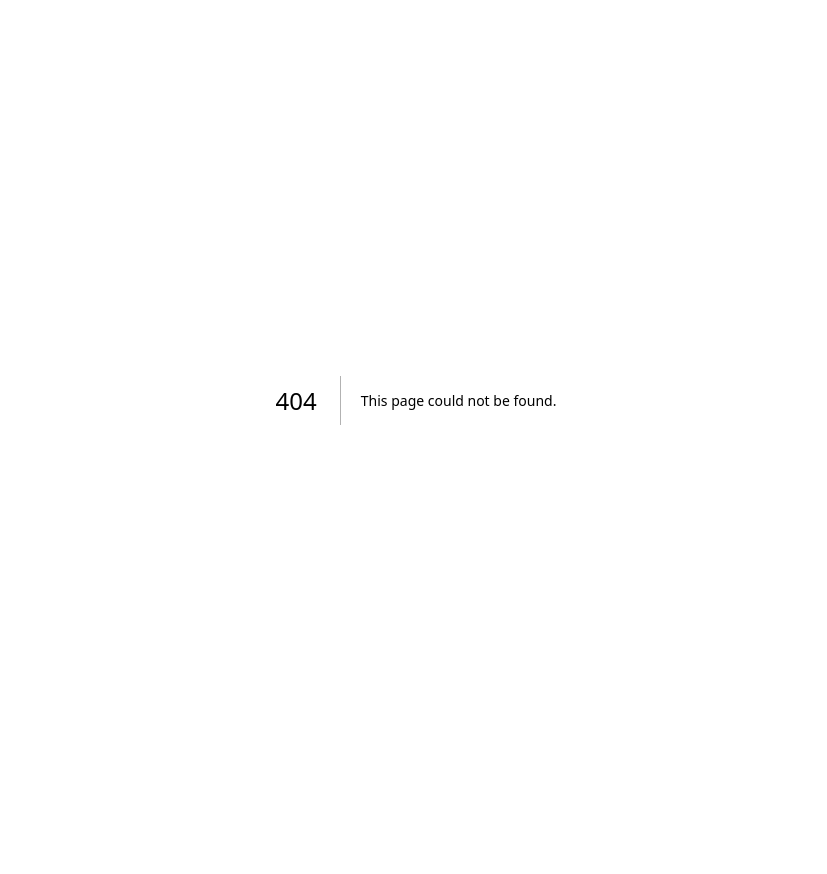
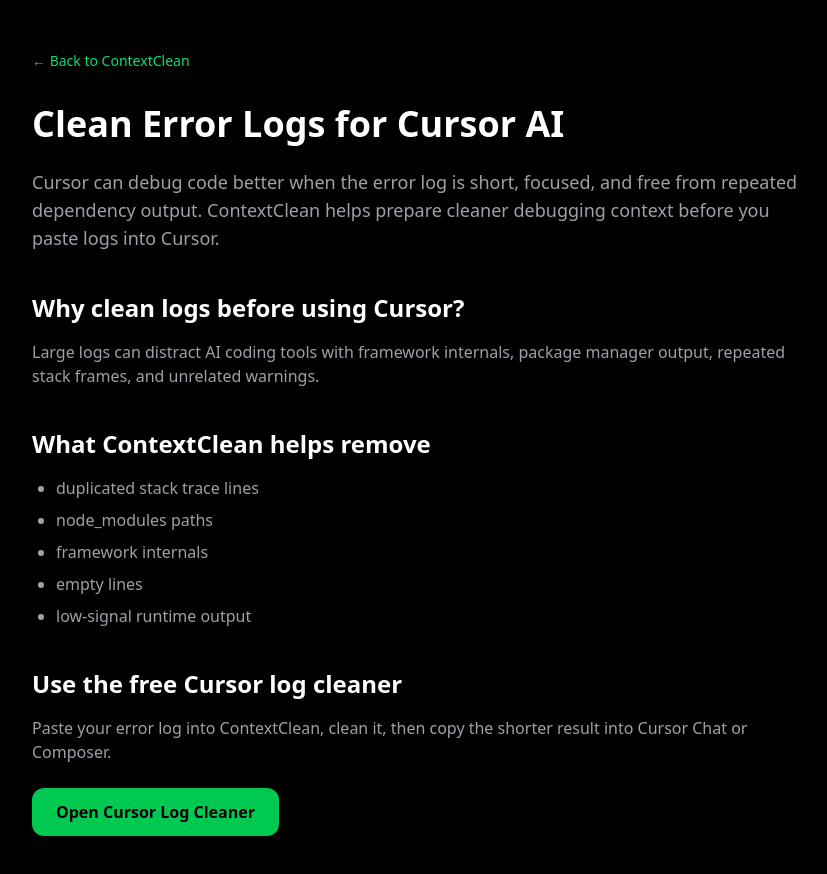
Before and after one commit to hyuchao25/contextclean, a Next.js app: page /clean-error-log-for-cursor in a window 1280 px wide. Before the commit this address had no page. Shown: the top 874 px of the page, without its empty margins (224-1051 px from the left). Before the commit the page ends 800 px from the top, so only its background shows below. Built offline with nearby package versions, Linux system fonts and the light colour scheme.

Commit message:
Add Cursor error log guide

```diff
--- /dev/null
+++ b/src/app/clean-error-log-for-cursor/page.tsx
@@ -0,0 +1,58 @@
+export default function CleanErrorLogForCursorPage() {
+  return (
+    <main className="min-h-screen bg-black px-6 py-12 text-white">
+      <article className="mx-auto max-w-3xl">
+        <a href="/" className="text-sm text-green-400 hover:text-green-300">
+          ← Back to ContextClean
+        </a>
+
+        <h1 className="mt-8 mb-6 text-4xl font-bold">
+          Clean Error Logs for Cursor AI
+        </h1>
+
+        <p className="mb-6 text-lg text-zinc-400">
+          Cursor can debug code better when the error log is short, focused, and free
+          from repeated dependency output. ContextClean helps prepare cleaner debugging
+          context before you paste logs into Cursor.
+        </p>
+
+        <h2 className="mt-10 mb-4 text-2xl font-bold">
+          Why clean logs before using Cursor?
+        </h2>
+
+        <p className="mb-4 text-zinc-400">
+          Large logs can distract AI coding tools with framework internals, package
+          manager output, repeated stack frames, and unrelated warnings.
+        </p>
+
+        <h2 className="mt-10 mb-4 text-2xl font-bold">
+          What ContextClean helps remove
+        </h2>
+
+        <ul className="mb-6 list-disc space-y-2 pl-6 text-zinc-400">
+          <li>duplicated stack trace lines</li>
+          <li>node_modules paths</li>
+          <li>framework internals</li>
+          <li>empty lines</li>
+          <li>low-signal runtime output</li>
+        </ul>
+
+        <h2 className="mt-10 mb-4 text-2xl font-bold">
+          Use the free Cursor log cleaner
+        </h2>
+
+        <p className="mb-6 text-zinc-400">
+          Paste your error log into ContextClean, clean it, then copy the shorter result
+          into Cursor Chat or Composer.
+        </p>
+
+        <a
+          href="/"
+          className="inline-block rounded-xl bg-green-500 px-6 py-3 font-bold text-black"
+        >
+          Open Cursor Log Cleaner
+        </a>
+      </article>
+    </main>
+  );
+}
--- a/src/app/page.tsx
+++ b/src/app/page.tsx
@@ -175,6 +175,17 @@
               <h3 className="mb-2 font-bold text-white">Clean CI Error Logs</h3>
               <p>Prepare cleaner GitHub Actions and CI logs for AI debugging.</p>
             </a>
+            <a
+              href="/clean-error-log-for-cursor"
+              className="rounded-xl border border-zinc-800 p-4 text-zinc-300 hover:border-green-500 hover:text-white"
+            >
+              <h3 className="mb-2 font-bold text-white">
+                Clean Error Logs for Cursor
+              </h3>
+              <p>
+                Prepare shorter error logs before pasting them into Cursor AI.
+              </p>
+            </a>
           </div>
 
         </section>
--- a/src/app/sitemap.ts
+++ b/src/app/sitemap.ts
@@ -74,5 +74,11 @@
       changeFrequency: "monthly",
       priority: 0.8,
     },
+    {
+      url: "https://www.contextclean.dev/clean-error-log-for-cursor",
+      lastModified: new Date(),
+      changeFrequency: "monthly",
+      priority: 0.8,
+    },
   ];
 }
```
